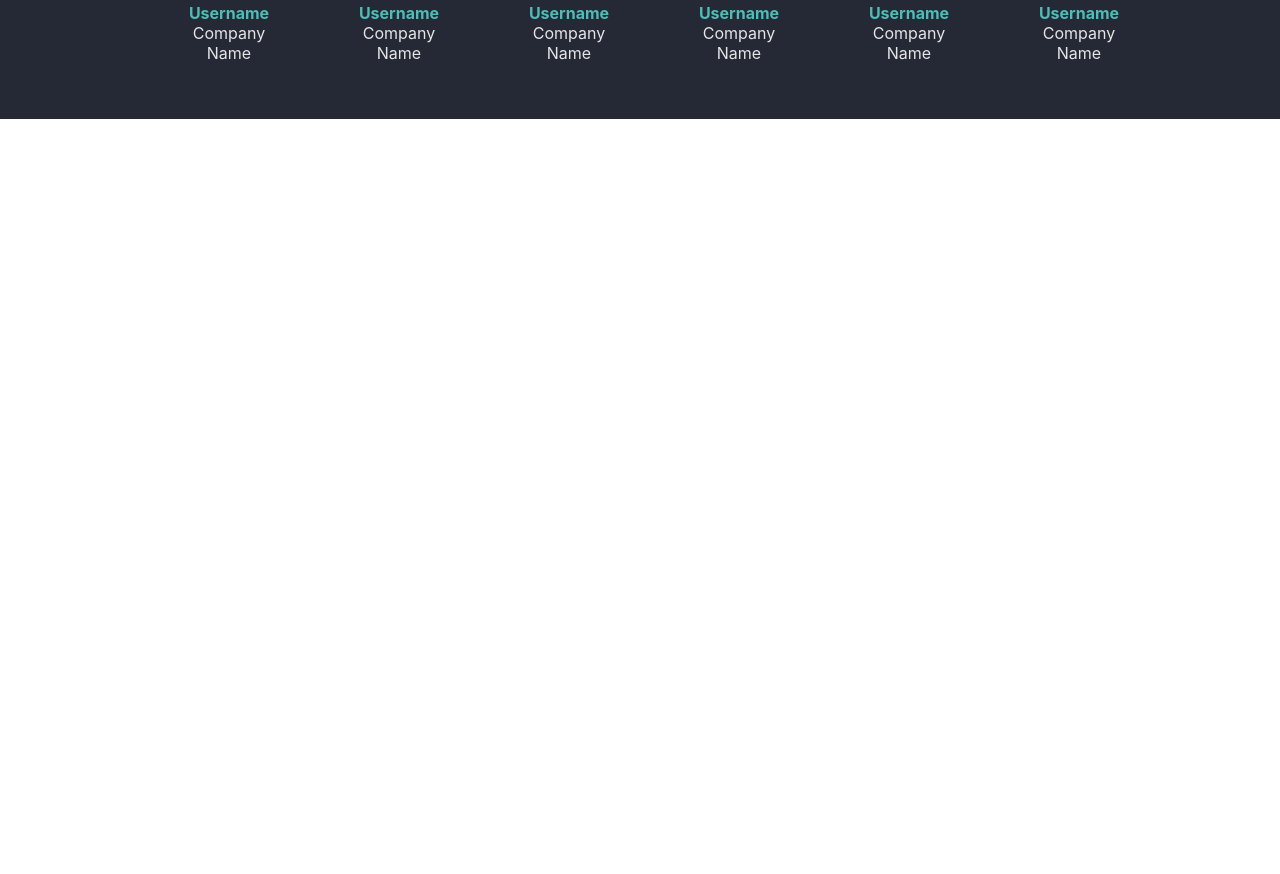
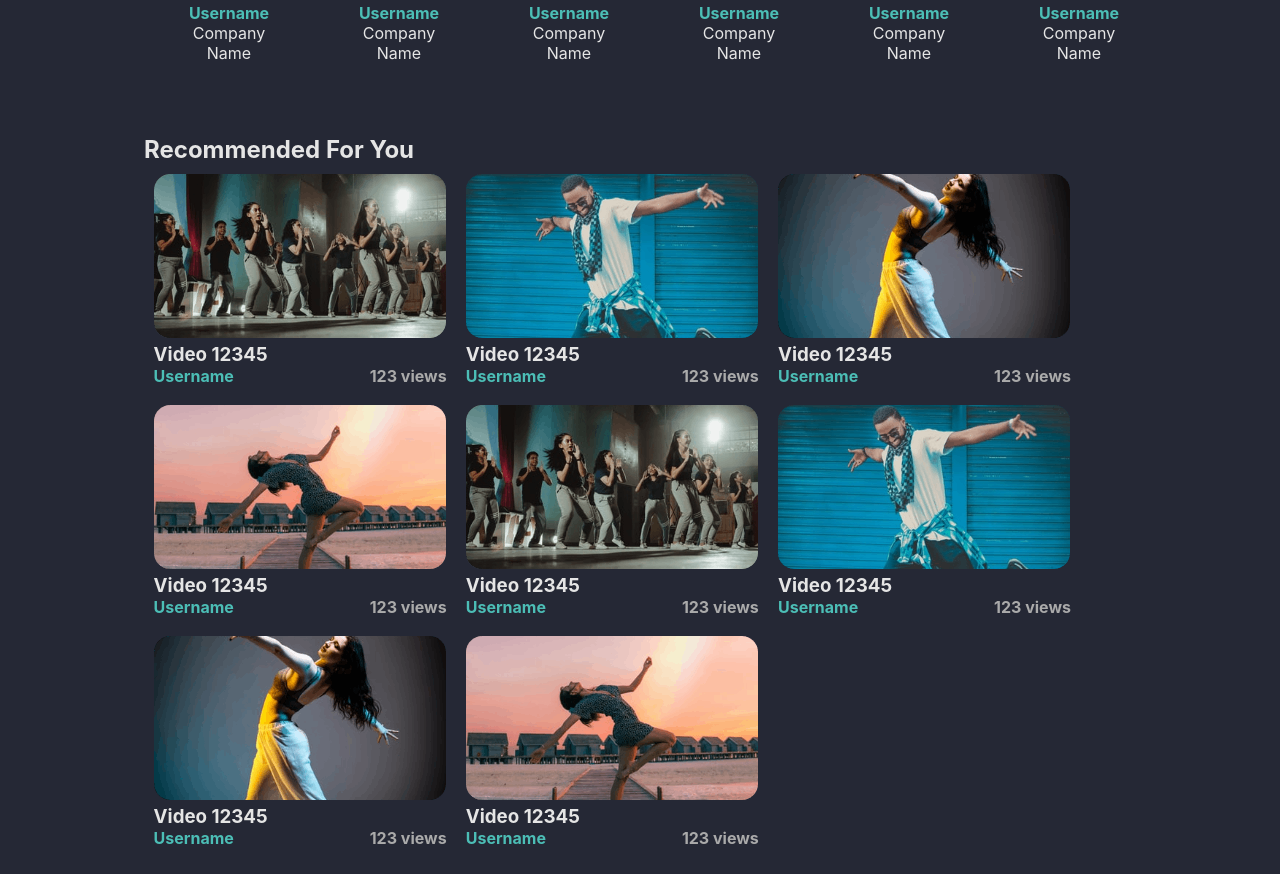
Before and after one commit to systemry420/react-sass-page, a React (Create React App) app: page / in a window 1280 px wide. Shown: the part 609-1483 px from the top of the page. Before the commit the page ends 800 px from the top, so only its background shows below. Built offline with nearby package versions, Linux system fonts and the light colour scheme.

Commit message:
style recommended section

```diff
--- a/src/components/Main.tsx
+++ b/src/components/Main.tsx
@@ -4,6 +4,7 @@ import LeftSidebar from './LeftSidebar'
 import Carousel from './Carousel'
 import "../styles/layout/main.scss";
 import Stories from './Stories';
+import Recommended from './Recommended';
 
 const Main = () => {
   return (
@@ -12,6 +13,7 @@ const Main = () => {
 
       <Carousel />
       <Stories />
+      <Recommended />
       {/* <EventsSidebar /> */}
     </main>
   )
--- /dev/null
+++ b/src/components/Recommended.tsx
@@ -0,0 +1,69 @@
+import React, { useState } from 'react'
+import "../styles/layout/section.scss";
+import image1 from "../assets/images/Rectangle 34.png";
+import image2 from "../assets/images/Rectangle 35.png";
+import image3 from "../assets/images/Rectangle 36.png";
+import image4 from "../assets/images/Rectangle 37.png";
+import "../styles/components/recommended.scss";
+
+const Recommended = () => {
+    const [videos, setVideos] = useState([
+        {
+            name: 'Username',
+            image: image1,
+            caption: 'Video 12345',
+            views: 123
+        },
+        {
+            name: 'Username',
+            image: image2,
+            caption: 'Video 12345',
+            views: 123
+        },
+        {
+            name: 'Username',
+            image: image3,
+            caption: 'Video 12345',
+            views: 123
+        },
+        {
+            name: 'Username',
+            image: image4,
+            caption: 'Video 12345',
+            views: 123
+        }
+    ])
+    return (
+        <section>
+            <h1>Recommended For You</h1>
+            <div className='videos'>
+                {videos.map(video => {
+                    return (
+                        <div className='video'>
+                            <img src={video.image} alt={video.name} />
+                            <h3 className='caption'>{video.caption}</h3>
+                            <p className='info'>
+                                <h4 className='username'>{video.name}</h4>
+                                <h4 className='views'>{video.views} views</h4>
+                            </p>
+                        </div>
+                    )
+                })}
+                {videos.map(video => {
+                    return (
+                        <div className='video'>
+                            <img src={video.image} alt={video.name} />
+                            <h3 className='caption'>{video.caption}</h3>
+                            <p className='info'>
+                                <h4 className='username'>{video.name}</h4>
+                                <h4 className='views'>{video.views} views</h4>
+                            </p>
+                        </div>
+                    )
+                })}
+            </div>
+        </section>
+    )
+}
+
+export default Recommended
--- /dev/null
+++ b/src/styles/components/recommended.scss
@@ -0,0 +1,33 @@
+@use '../variables'as *;
+
+section {
+    width: 80vw;
+    padding: 1em;
+
+    .videos {
+        display: flex;
+        flex-wrap: wrap;
+        .video {
+            padding: .3em;
+            margin: .3em;
+
+            .caption {
+                color: $accent;
+                font-weight: bold;
+            }
+
+            .info {
+                display: flex;
+                justify-content: space-between;
+
+                .username {
+                    color: $primary
+                }
+
+                .views {
+                    color: $label;
+                }
+            }
+        }
+    }
+}
--- a/src/styles/components/stories.scss
+++ b/src/styles/components/stories.scss
@@ -9,7 +9,7 @@ section {
 
     .stories {
         display: flex;
-        overflow: scroll;
+        overflow: hidden;
 
         .story {
             padding: 1em;
--- a/src/styles/layout/main.scss
+++ b/src/styles/layout/main.scss
@@ -1,12 +1,11 @@
 @use '../variables'as *;
 
 .main {
-    // width: 60%;
+    width: 100%;
+    height: 100%;
     margin: auto;
     display: flex;
     flex-direction: column;
     align-items: center;
-    justify-content: center;
-
     background-color: $bg-secondary;
 }
```
